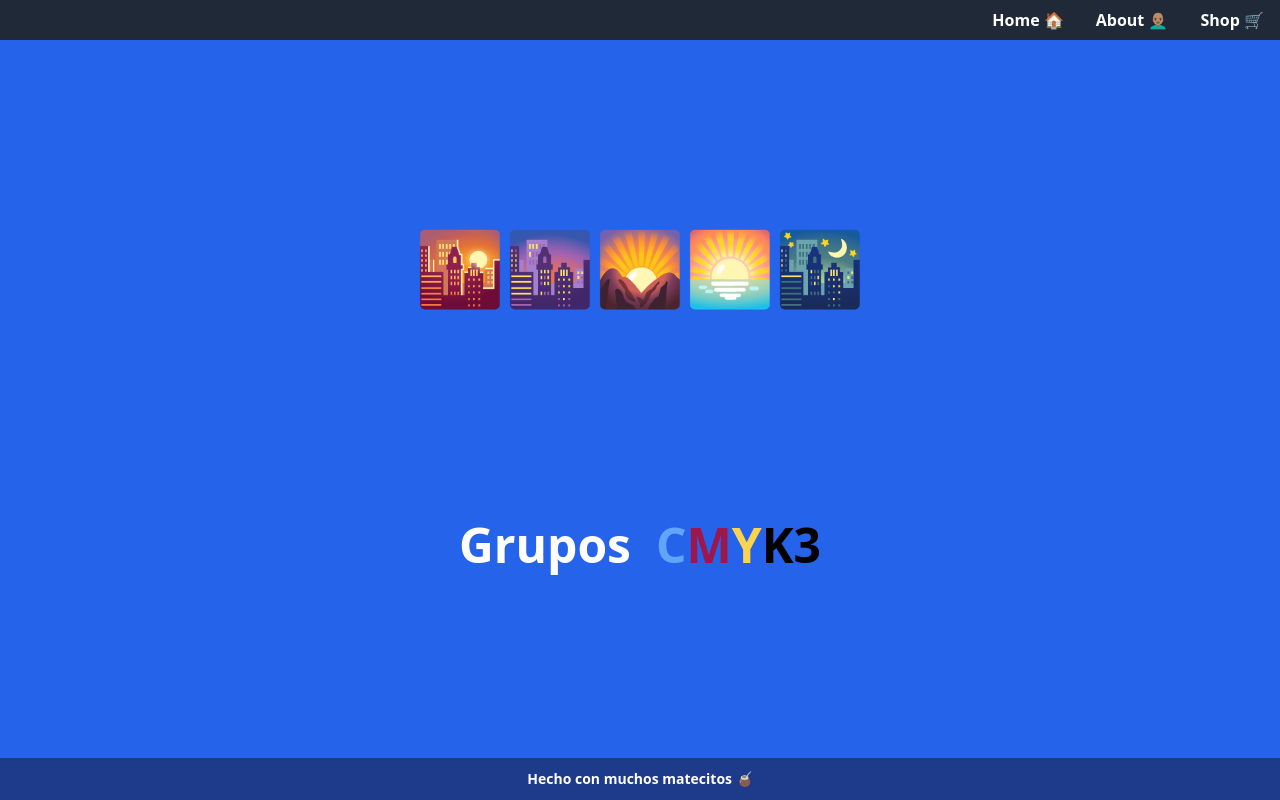
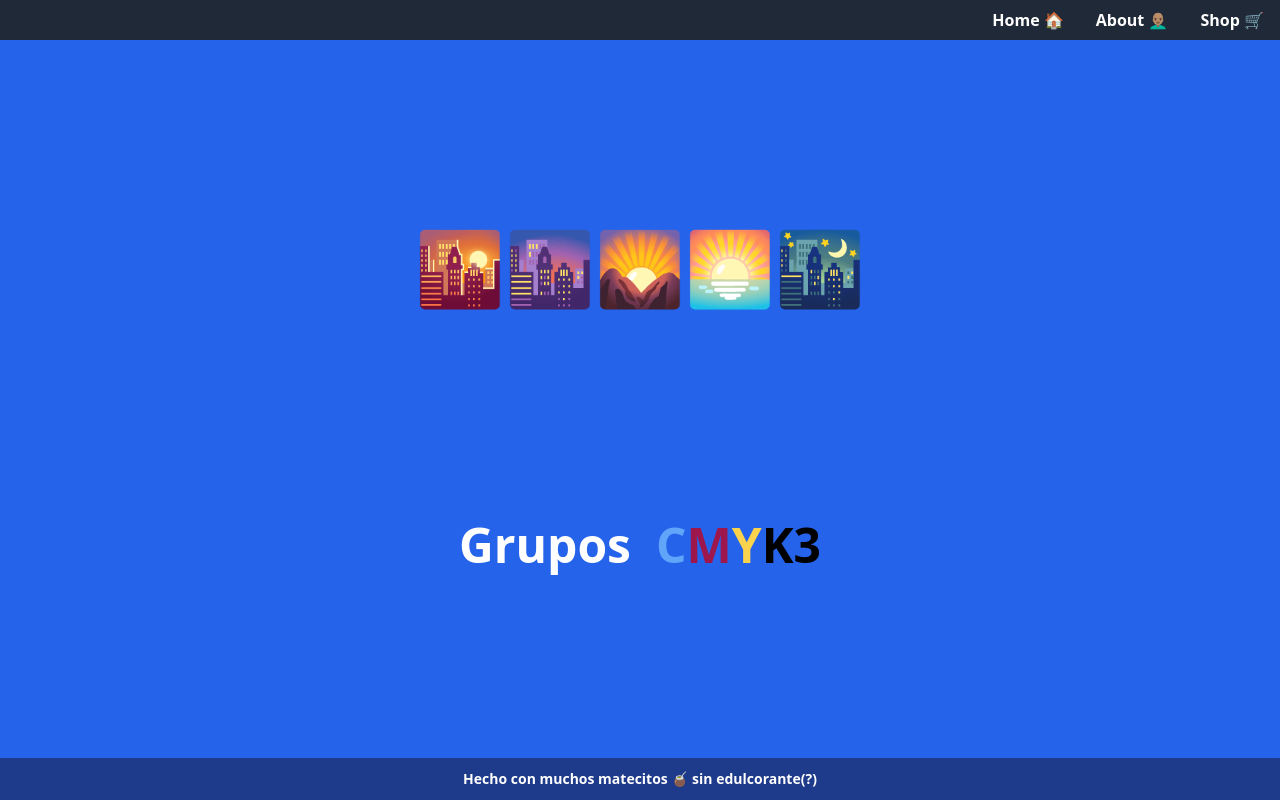
Before and after one commit to sarganar/cmyk_test, a plain HTML site: page index.html in a window 1280 px wide. Drawn offline with nearby package versions, Linux system fonts and the light colour scheme.

Commit message:
agregada aclaracion en los mates

```diff
--- a/index.html
+++ b/index.html
@@ -29,7 +29,7 @@
         </section>
     </main>
     <footer class="flex justify-center items-center w-full h-12 bg-blue-900 text-white font-semibold text-sm">
-        Hecho con muchos matecitos 🧉
+        Hecho con muchos matecitos 🧉 sin edulcorante(?)
     </footer>
 </body>
 </html>
```
